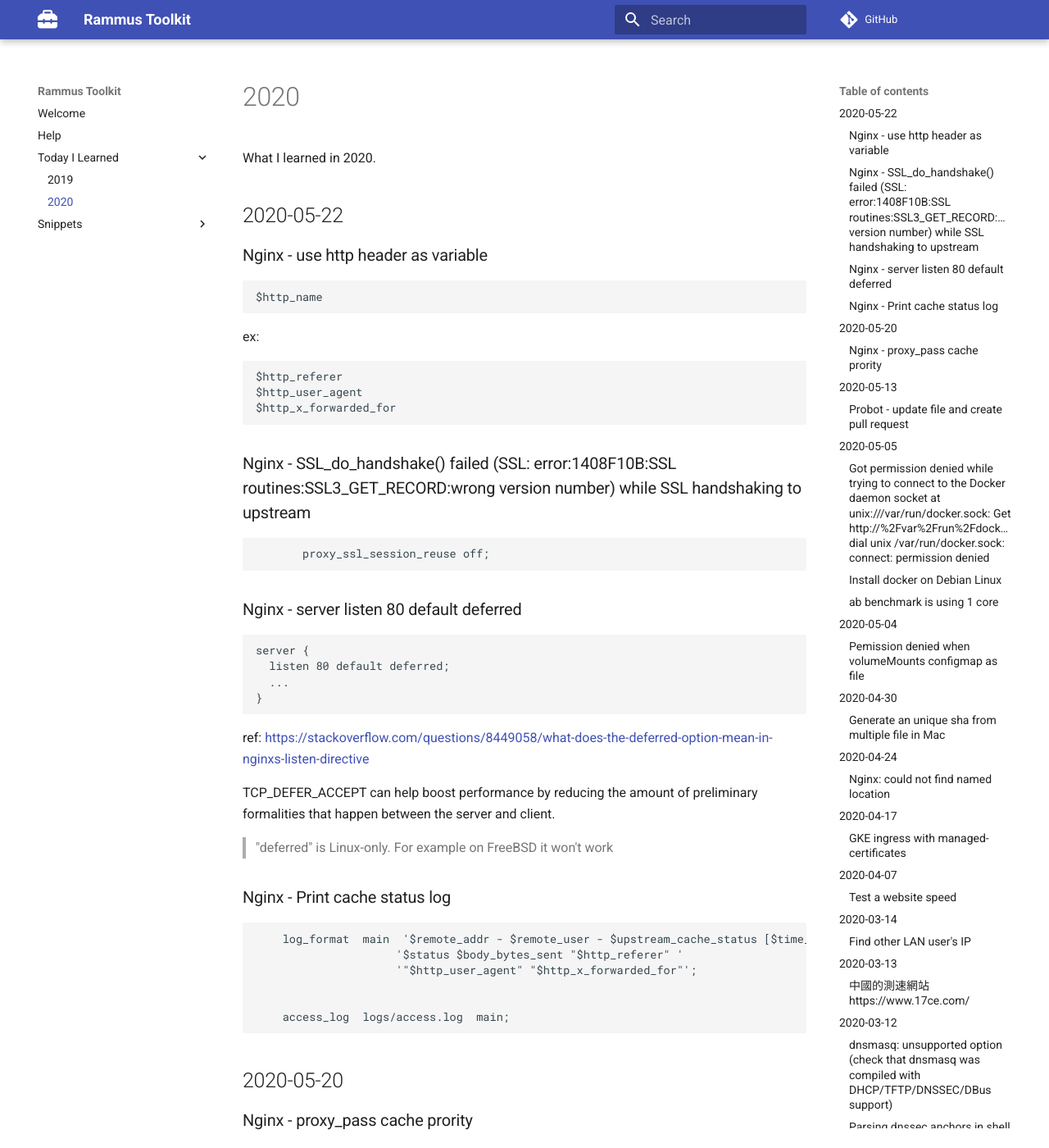
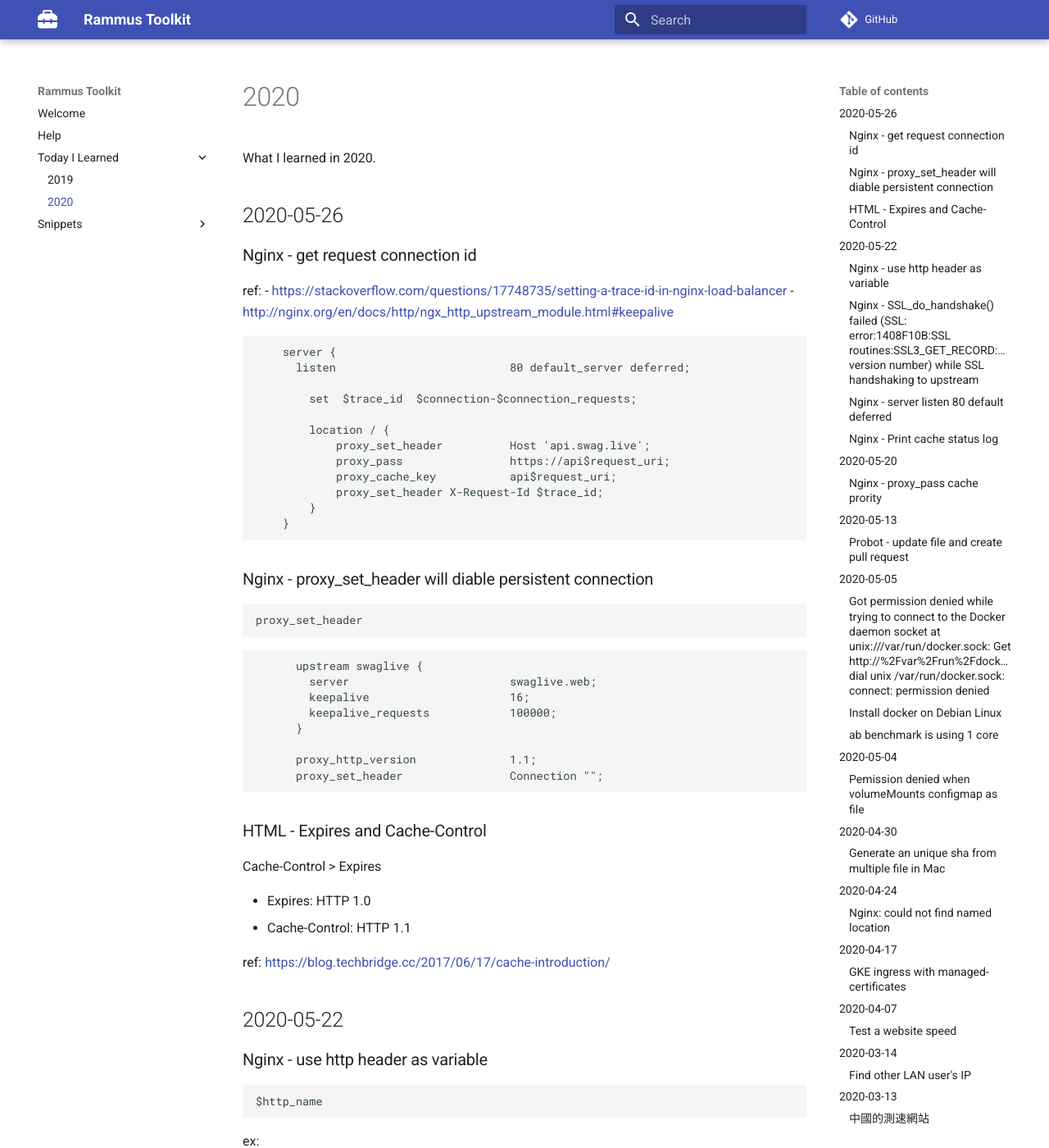
Before and after one commit to RammusXu/toolkit, an MkDocs documentation site: the page built from docs/Today-I-Learned/2020.md, in a window 1280 px wide and 1400 px high. Shown: the whole window at 82% size. Built offline with MkDocs 1.6.1 and Material for MkDocs 9.7.7, drawn with Linux system fonts in a browser that asks for light colours; comment, search, counter and statistics services are not loaded.

Commit message:
2020 nginx

````diff
--- a/docs/Today-I-Learned/2020.md
+++ b/docs/Today-I-Learned/2020.md
@@ -1,5 +1,51 @@
 
 What I learned in 2020.
+
+## 2020-05-26
+### Nginx - get request connection id
+ref:
+- https://stackoverflow.com/questions/17748735/setting-a-trace-id-in-nginx-load-balancer
+- http://nginx.org/en/docs/http/ngx_http_upstream_module.html#keepalive
+```
+
+    server {
+      listen                          80 default_server deferred;
+
+        set  $trace_id  $connection-$connection_requests;
+
+        location / {
+            proxy_set_header          Host 'api.swag.live';
+            proxy_pass                https://api$request_uri;
+            proxy_cache_key           api$request_uri;
+            proxy_set_header X-Request-Id $trace_id;
+        }
+    }
+```
+
+### Nginx - proxy_set_header will diable persistent connection
+```
+proxy_set_header
+```
+
+```
+      upstream swaglive {
+        server                        swaglive.web;
+        keepalive                     16;
+        keepalive_requests            100000;
+      }
+
+      proxy_http_version              1.1;
+      proxy_set_header                Connection "";
+```
+
+### HTML - Expires and Cache-Control
+
+Cache-Control > Expires
+
+- Expires: HTTP 1.0
+- Cache-Control: HTTP 1.1
+
+ref: https://blog.techbridge.cc/2017/06/17/cache-introduction/
 
 ## 2020-05-22
 ### Nginx - use http header as variable
````
